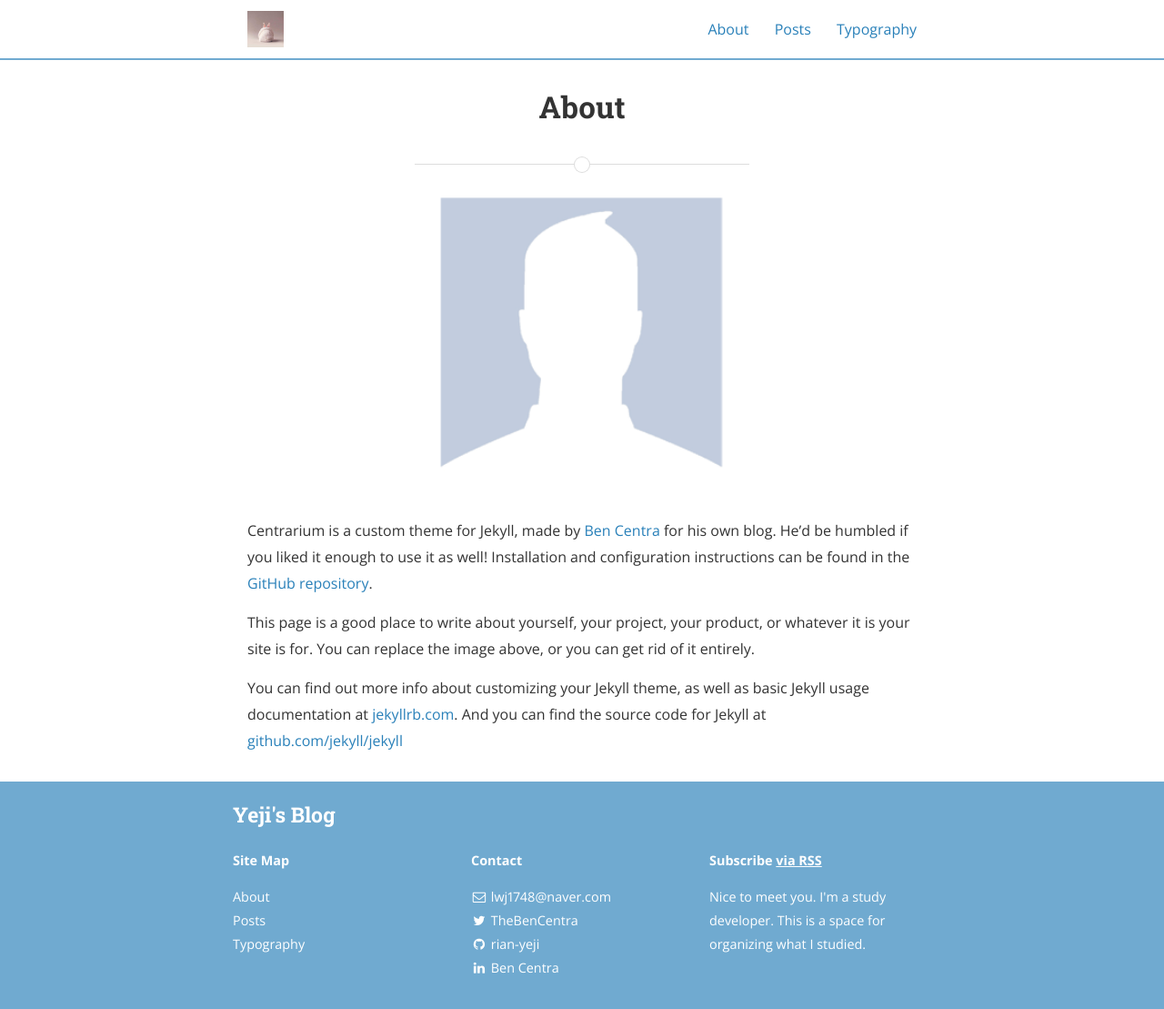
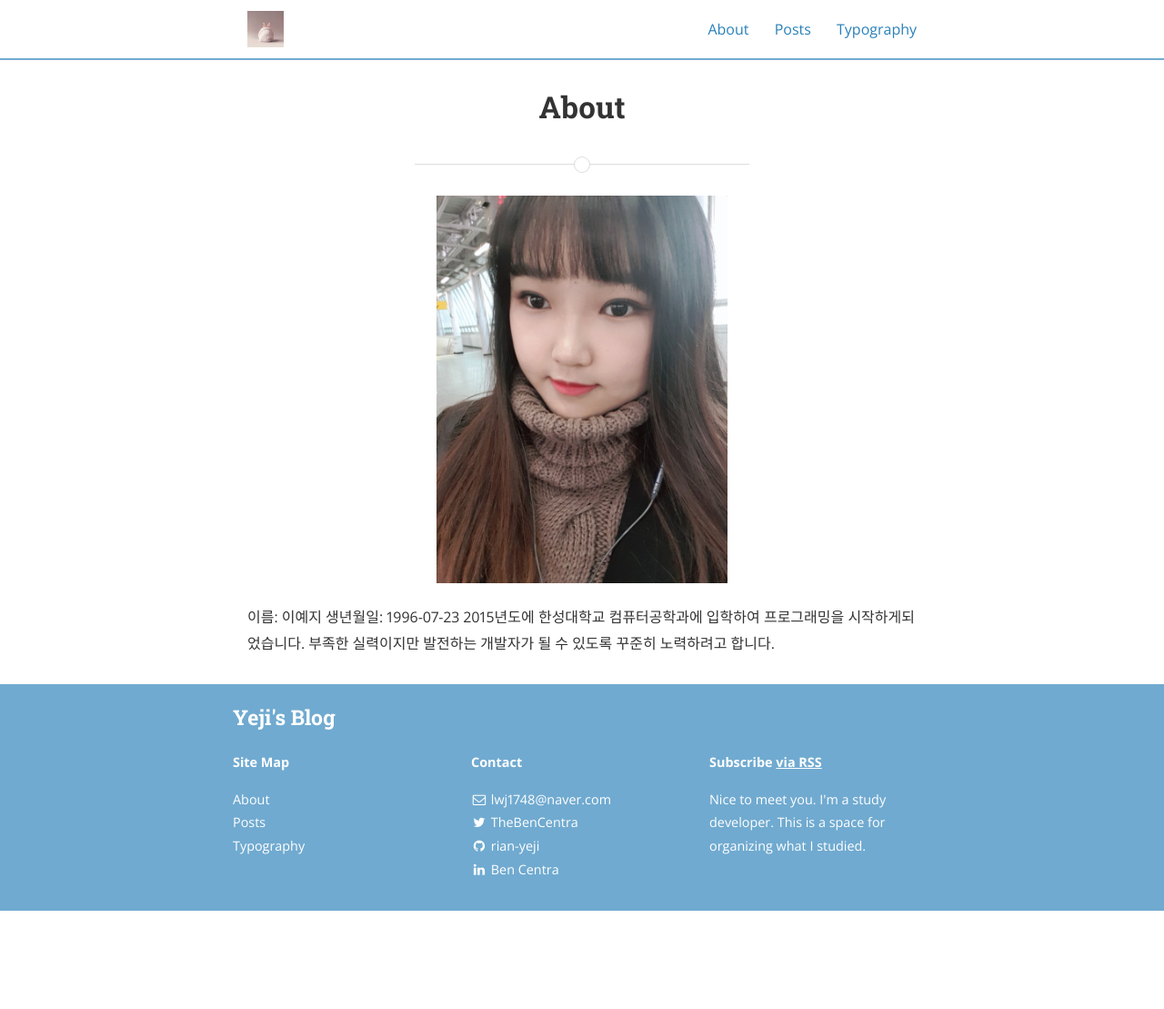
Before and after one commit to rian-yeji/rian-yeji.github.io, a Jekyll site: the page built from about.md, in a window 1280 px wide. Shown: the whole page at 91% size. Built offline with Jekyll 4.4.1, drawn with Linux system fonts in a browser that asks for light colours; nearby versions of some CDN libraries; after the commit the page ends 1001 px from its top, so only the background shows below that.

Commit message:
Update about.md

```diff
--- a/about.md
+++ b/about.md
@@ -4,14 +4,8 @@ title: About
 permalink: /about/
 ---
 
-<img src="{{ site.baseurl }}/assets/profile-placeholder.gif" title="Profile Picture" class="profile">
+<img src="{{ site.baseurl }}/assets/profile.jpg" title="Profile Picture" class="profile">
 
-Centrarium is a custom theme for Jekyll, made by [Ben Centra][bencentra] for his own blog. He'd be humbled if you liked it enough to use it as well! Installation and configuration instructions can be found in the [GitHub repository](https://github.com/bencentra/centrarium).
-
-This page is a good place to write about yourself, your project, your product, or whatever it is your site is for. You can replace the image above, or you can get rid of it entirely.
-
-You can find out more info about customizing your Jekyll theme, as well as basic Jekyll usage documentation at [jekyllrb.com](http://jekyllrb.com/). And you can find the source code for Jekyll at [github.com/jekyll/jekyll](https://github.com/jekyll/jekyll)
-
-[centrarium]: https://github.com/bencentra/centrarium
-[bencentra]: http://bencentra.com
-[jekyll]: https://github.com/jekyll/jekyll
+이름: 이예지
+생년월일: 1996-07-23
+2015년도에 한성대학교 컴퓨터공학과에 입학하여 프로그래밍을 시작하게되었습니다. 부족한 실력이지만 발전하는 개발자가 될 수 있도록 꾸준히 노력하려고 합니다.
```
